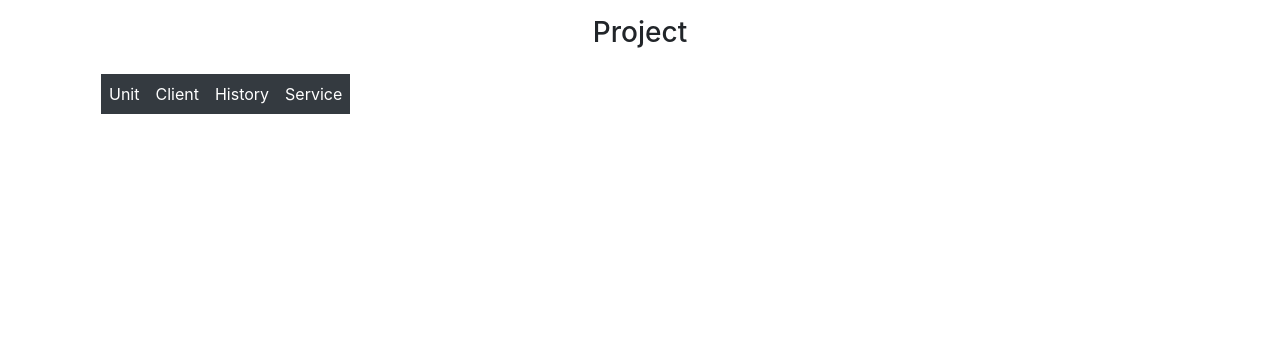
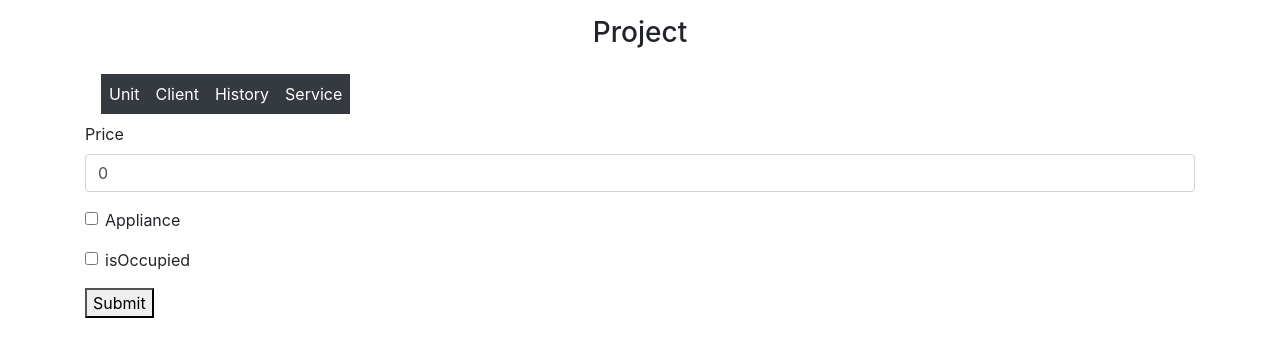
Before and after one commit to jayhan1109/comp4941_frontend, a React (Create React App) app in the folder client/: page /createunit in a window 1280 px wide. Shown: the top 356 px of the page. Built offline with nearby package versions, Linux system fonts and the light colour scheme.

Commit message:
Create getUnit

```diff
--- a/client/src/App.js
+++ b/client/src/App.js
@@ -6,7 +6,8 @@ import Unit from "./pages/Unit";
 import Client from "./pages/Client";
 import History from "./pages/History";
 import Service from "./pages/Service";
-import CreateClient from './pages/CreateClient'
+import CreateClient from "./pages/CreateClient";
+import CreateUnit from "./pages/CreateUnit";
 
 const App = () => {
   return (
@@ -18,8 +19,9 @@ const App = () => {
 
         <Switch>
           <Route path="/unit" component={Unit} exact />
+          <Route path="/createunit" component={CreateUnit} exact />
           <Route path="/client" component={Client} exact />
-          <Route path="/createclient" component={CreateClient} exact/>
+          <Route path="/createclient" component={CreateClient} exact />
           <Route path="/history" component={History} exact />
           <Route path="/service" component={Service} exact />
         </Switch>
--- /dev/null
+++ b/client/src/pages/CreateUnit.js
@@ -0,0 +1,61 @@
+import React, { useState } from "react";
+import axios from "axios";
+import { Form } from "react-bootstrap";
+import { useHistory } from "react-router-dom";
+
+function CreateUnit() {
+  const [price, setPrice] = useState(0);
+  const [appliance, setAppliance] = useState(false);
+  const [isOccupied, setIsOccupied] = useState(false);
+  const history = useHistory();
+
+  const onSubmit = (e) => {
+    e.preventDefault();
+
+    axios.post("http://localhost:30735/api/Units", {
+      price: price,
+      appliance: appliance,
+      isOccupied: isOccupied,
+    });
+    history.push("/unit");
+  };
+
+  return (
+    <div>
+      <form onSubmit={onSubmit}>
+        <div className="form-group">
+          <label>Price</label>
+          <Form.Control
+            placeholder="Price"
+            name="price"
+            onChange={(e) => setPrice(e.target.value)}
+            value={price}
+          />
+        </div>
+        <div className="form-group">
+          <Form.Check
+            type="checkbox"
+            label="Appliance"
+            name="appliance"
+            checked={appliance}
+            onChange={() => setAppliance(!appliance)}
+          />
+        </div>
+        <div className="form-group">
+          <Form.Check
+            type="checkbox"
+            label="isOccupied"
+            name="isOccupied"
+            checked={isOccupied}
+            onChange={() => setIsOccupied(!isOccupied)}
+          />
+        </div>
+        <button variant="primary" type="submit">
+          Submit
+        </button>
+      </form>
+    </div>
+  );
+}
+
+export default CreateUnit;
--- a/client/src/pages/Unit.js
+++ b/client/src/pages/Unit.js
@@ -1,56 +1,52 @@
-import React, { useState } from "react";
+import React, { useState, useEffect } from "react";
 import axios from "axios";
-import { Form, Button } from "react-bootstrap";
+import { Link } from "react-router-dom";
 
 function Unit() {
-  const [price, setPrice] = useState(0);
-  const [appliance, setAppliance] = useState(false);
-  const [isOccupied, setIsOccupied] = useState(false);
-  const [data, setData] = useState({});
+  const [units, setUnits] = useState(null);
 
-  const onSubmit = async (e) => {
-    e.preventDefault();
-    setData({ price: price, appliance: appliance, isOccupied: isOccupied });
+  useEffect(() => {
+    const getUnits = async () => {
+      const { data } = await axios.get("http://localhost:30735/api/Units");
+      setUnits(data);
+    };
+    getUnits();
+  }, []);
 
-    await axios.post("http://localhost:30735/api/Units", data);
-  };
-
-  return (
-    <div className="mt-5 d-flex justify-content-left">
-      <form onSubmit={onSubmit}>
-        <div className="form-group">
-          <label>Price</label>
-          <Form.Control
-            placeholder="Price"
-            name="price"
-            onChange={(e) => setPrice(e.target.value)}
-            value={price}
-          />
-        </div>
-        <div className="form-group">
-          <Form.Check
-            type="checkbox"
-            label="Appliance"
-            name="appliance"
-            checked={appliance}
-            onChange={() => setAppliance(!appliance)}
-          />
-        </div>
-        <div className="form-group">
-          <Form.Check
-            type="checkbox"
-            label="isOccupied"
-            name="isOccupied"
-            checked={isOccupied}
-            onChange={() => setIsOccupied(!isOccupied)}
-          />
-        </div>
-        <button variant="primary" type="submit">
-          Submit
-        </button>
-      </form>
-    </div>
-  );
+  if (units) {
+    return (
+      <div>
+        <Link to="/createunit">Create unit</Link>
+        <table className="table">
+          <thead>
+            <tr>
+              <th scope="col">Unit Id</th>
+              <th scope="col">Price</th>
+              <th scope="col">Appliance</th>
+              <th scope="col">Occupied</th>
+            </tr>
+          </thead>
+          <tbody>
+            {units.map((unit) => (
+              <tr key={unit.unitId}>
+                <td>{unit.unitId}</td>
+                <td>{unit.price}</td>
+                <td>{unit.appliance === false ? <p>No</p> : <p>Yes</p>}</td>
+                <td>{unit.isOccupied === false ? <p>No</p> : <p>Yes</p>}</td>
+              </tr>
+            ))}
+          </tbody>
+        </table>
+      </div>
+    );
+  } else {
+    return (
+      <div>
+        <Link to="/createunit">Create unit</Link>
+        <div>No unit yet</div>
+      </div>
+    );
+  }
 }
 
 export default Unit;
```
